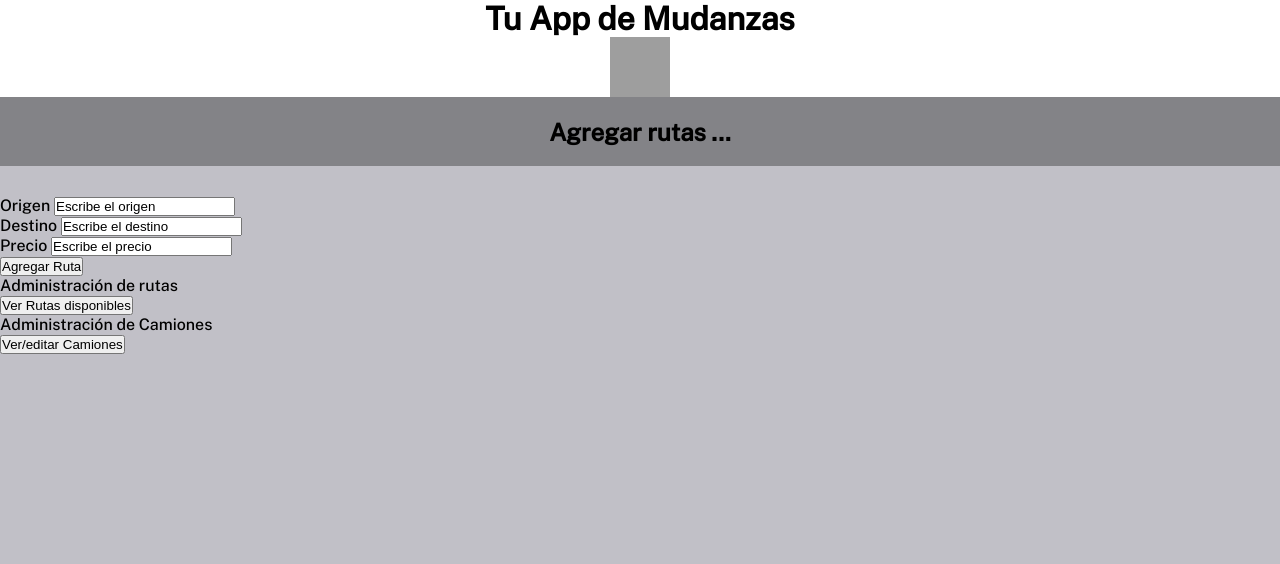
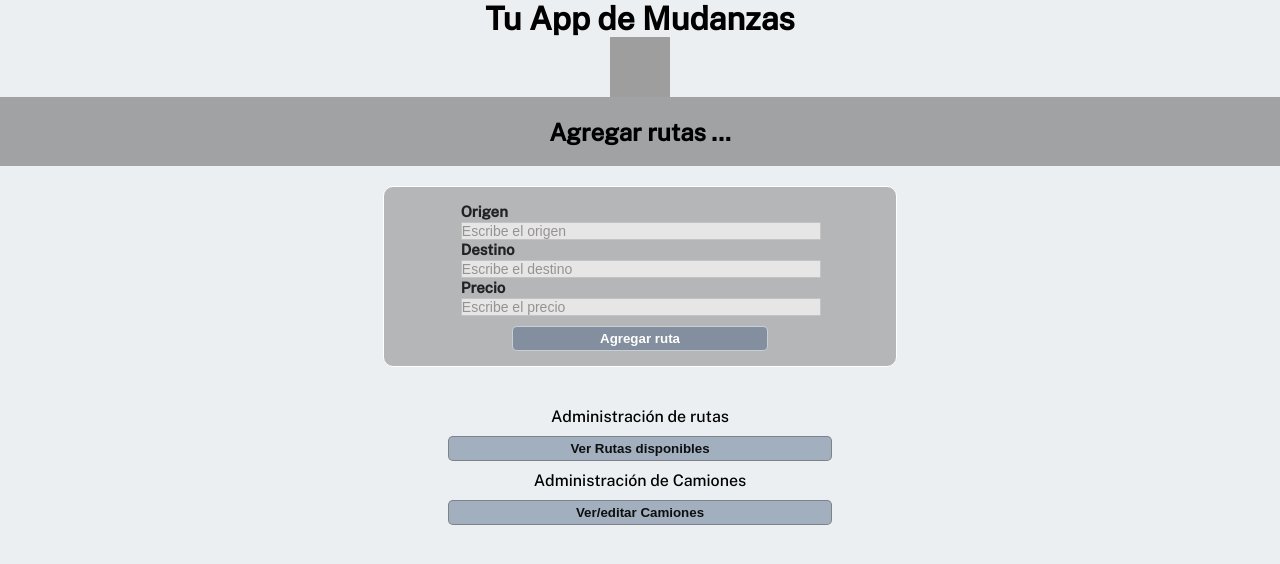
Before and after one commit to george28cs/spa-move-system, a website built with webpack: page public/index.html in a window 1280 px wide. Both pictures are taken after a click on the link "Administrar rutas y camiones". Built offline with nearby package versions, Linux system fonts and the light colour scheme; grey boxes are pictures that could not be loaded; files whose address does not match are found by name.

Commit message:
First commit

```diff
--- a/src/pages/Administrator.js
+++ b/src/pages/Administrator.js
@@ -6,60 +6,53 @@ const Administrator = async () => {
                 <h2>Agregar rutas ...
                 </h2>
             </div>
-            <div class="">
-                <div>
-                    <div>
-                        <label>Origen</label>
-                        <input value="Escribe el origen" id="origin">
+            <div class="routes">
+                <div class="route-forms">
+                    <label class="routes-label">Origen</label> <br>
+                    <input class="routes-input" value="Escribe el origen" id="origin">
+                </div>
+
+                <div class="route-forms">
+                    <label class="routes-label">Destino</label> <br>
+                    <input class="routes-input" value="Escribe el destino" id="destination">
+                </div>
+
+                <div class="route-forms">
+                    <label class="routes-label">Precio</label><br>
+                    <input class="routes-input" value="Escribe el precio" id="price">
+                </div>
+                <button class="add-routes" id="addRoutesButton">
+                Agregar ruta
+                </button>
+            </div>
+            <div class="print-routes-section">
+                <p id="no-routes" class="no-routes"></p>
+                <div class="print-routes" id="print-routes">
+            </div>
 
             </div>
         </div>
-            </div>
-            <div class="">
-                <div>
-                    <div>
-                        <label>Destino</label>
-                        <input value="Escribe el destino" id="destination">
-                    </div>
-                </div>
-            </div>
-
-            <div>
-                <div>
-                    <label>Precio</label>
-                    <input value="Escribe el precio" id="price">
-
-                </div>
-            </div>
-
-            <button id="addRoutesButton">
-                Agregar Ruta
-            </button>
-            <p id="no-routes"></p>
-            <div class="print-routes" id="print-routes">
-
-            </div>
-        </div>
-
+        <div class="manage-routes">
             <div class="get-routes">
-            <div>
+                <div class="admin-routes-tittle">
                     Administración de rutas
                 </div>
-            <button id="get-routes">
+                <button id="get-routes" class="routes-button">
                     Ver Rutas disponibles
                 </button>
             </div>
-        </div>
             <div class="get-trucks">
-            <div>
+                <div class="admin-routes-tittle">
                     Administración de Camiones
                 </div>
-            <button id="get-trucks">
+                <button id="get-trucks" class="routes-button">
                     Ver/editar Camiones
                 </button>
                 <div class="print-trucks" id="print-trucks">
                 </div>
             </div>
+        </div>
+
     </section>
     `
     return view
--- a/src/scripts/admin.js
+++ b/src/scripts/admin.js
@@ -55,7 +55,7 @@ const verifyRoutesExisting = () => {
     const availableRoutes = JSON.parse(getTruckRoutes())
     const pElement = document.getElementById("no-routes")
     if (availableRoutes.routes.length == 0){
-        pElement.innerHTML = "No hay rutas existentes, aguegue alguna primero"
+        pElement.innerHTML = "No hay rutas existentes, agregue alguna primero"
     } else {
         printTable()
     }
--- a/src/styles/styles.css
+++ b/src/styles/styles.css
@@ -5,7 +5,7 @@
 
 }
 body{
-    background-color: rgb(193, 192, 199);
+    background: rgb(235, 239, 241);
     font-family: 'Public Sans', sans-serif;
 }
 h1 {
@@ -41,7 +41,7 @@ h2 {
 }
 .Header-main{
     margin-top: 0px;
-    background-color:white;
+    background: rgb(235, 239, 241);
 
 }
 .Header-main a, .admin-header a {
@@ -55,21 +55,21 @@ h2 {
     z-index: 2;
     padding-top: 1px;
     padding-bottom: 20px;
-    margin-bottom: 30px;
+    margin-bottom: 20px;
 }
 .select-route__title{
     background-color: rgba(0, 0, 0, 0.322);
     z-index: 2;
     padding-top: 1px;
     padding-bottom: 20px;
-    margin-bottom: 30px;
+    margin-bottom: 20px;
 }
 .orders__title{
     background-color: rgba(0, 0, 0, 0.322);
     z-index: 2;
     padding-top: 1px;
     padding-bottom: 20px;
-    margin-bottom: 30px;
+    margin-bottom: 20px;
 }
 .search-bar__title{
     background-color: rgba(0, 0, 0, 0.322);
@@ -96,3 +96,105 @@ h2 {
     display: block;
     text-align: center;
 }
+.routes{
+    background: rgba(65, 63, 63, 0.322);
+    width: 40%;
+    display: flex;
+    margin-left: auto;
+    margin-right: auto;
+    flex-direction: column;
+    align-items: center;
+    padding-top: 15px;
+    padding-bottom: 15px;
+    border: white 1px;
+    border-style: solid;
+    border-radius: 10px;
+}
+.routes-input {
+    color: rgb(150, 146, 146);
+    background: rgb(230, 230, 230);
+    font-size: 14px;
+    width: 100%;
+    border: rgba(0, 0, 0, 0.151) 1px;
+    border-style: solid;
+}
+.routes-label{
+    color: rgba(0, 0, 0, 0.815);
+    font-size: 15px;
+    font-weight: bolder;
+}
+.route-forms{
+    width: 70%;
+}
+.add-routes{
+    margin-top: 10px;
+    width: 50%;
+    color: white;
+    background: rgba(68, 95, 126, 0.445);
+    height: 25px;
+    border: rgba(255, 255, 255, 0.555) 1px;
+    border-style: solid;
+    font-weight: bold;
+    border-radius: 5px;
+}
+.print-routes-section{
+    padding-top: 20px;
+    width: 80%;
+    display: flex;
+    flex-direction: column;
+    margin-left: auto;
+    margin-right: auto;
+}
+.no-routes{
+    text-align: center;
+}
+.print-routes{
+    display: block;
+    margin-right: auto;
+    margin-left: auto;
+}
+table{
+  border: rgba(0, 0, 0, 0.486);
+  border-style: solid;
+  border-top-width: 2px;
+  border-right-width: 2px;
+  border-bottom-width: 2px;
+  border-left-width: 2px;
+  margin-left: auto;
+  margin-right: auto;
+}
+.manage-routes{
+    padding-top: 20px;
+    margin-top: auto;
+    width: 100%;
+
+}
+.admin-routes-tittle{
+    text-align: center;
+}
+.get-trucks{
+    padding-top: 10px;
+}
+.routes-button{
+    display: block;
+    margin-left: auto;
+    margin-right: auto;
+    margin-top: 10px;
+    width: 30%;
+    color: rgb(15, 15, 15);
+    background: rgba(68, 95, 126, 0.445);
+    height: 25px;
+    border: rgba(97, 94, 94, 0.555) 1px;
+    border-style: solid;
+    font-weight: bold;
+    border-radius: 5px;
+}
+.print-trucks{
+    padding-top: 10px;
+}
+td[contenteditable="true"] {
+    background-color: rgb(216, 211, 211);
+}
+td[contenteditable="true"]:focus {
+    background-color: rgba(255, 255, 0, 0.63);
+}
```
Also changed, not shown: src/images/mudanza.png (deleted), src/images/slide_1.jpg (deleted). Lines whose indentation alone changed are shown as unchanged.
